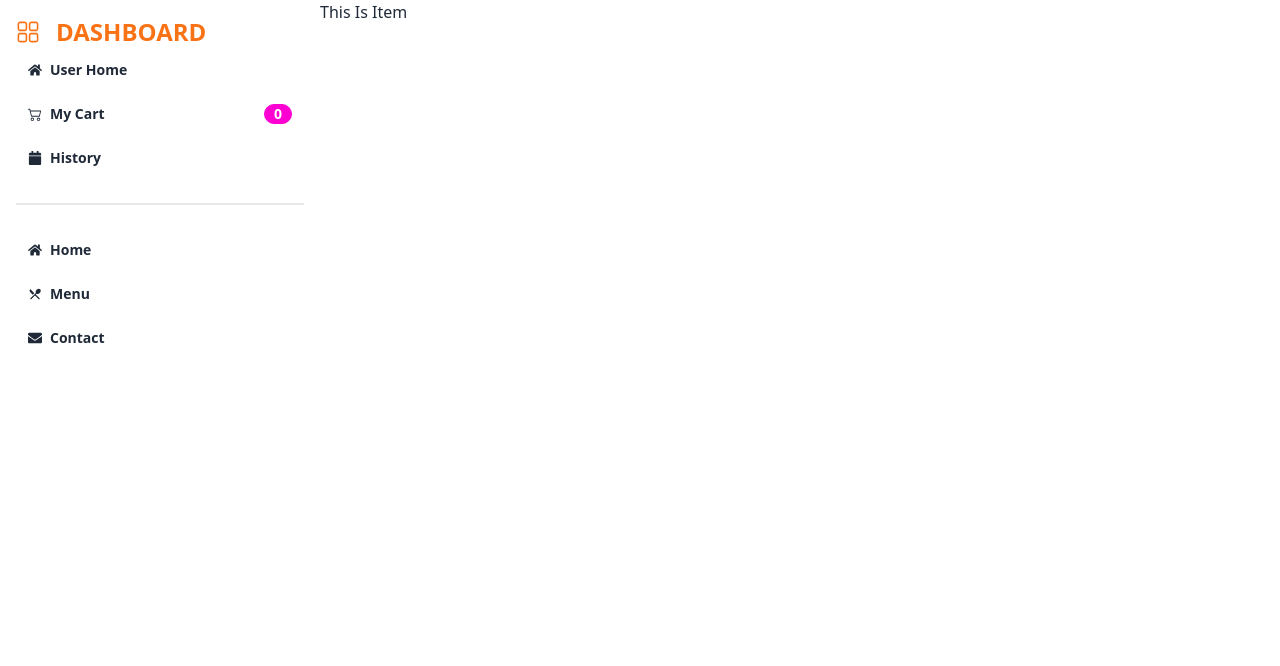
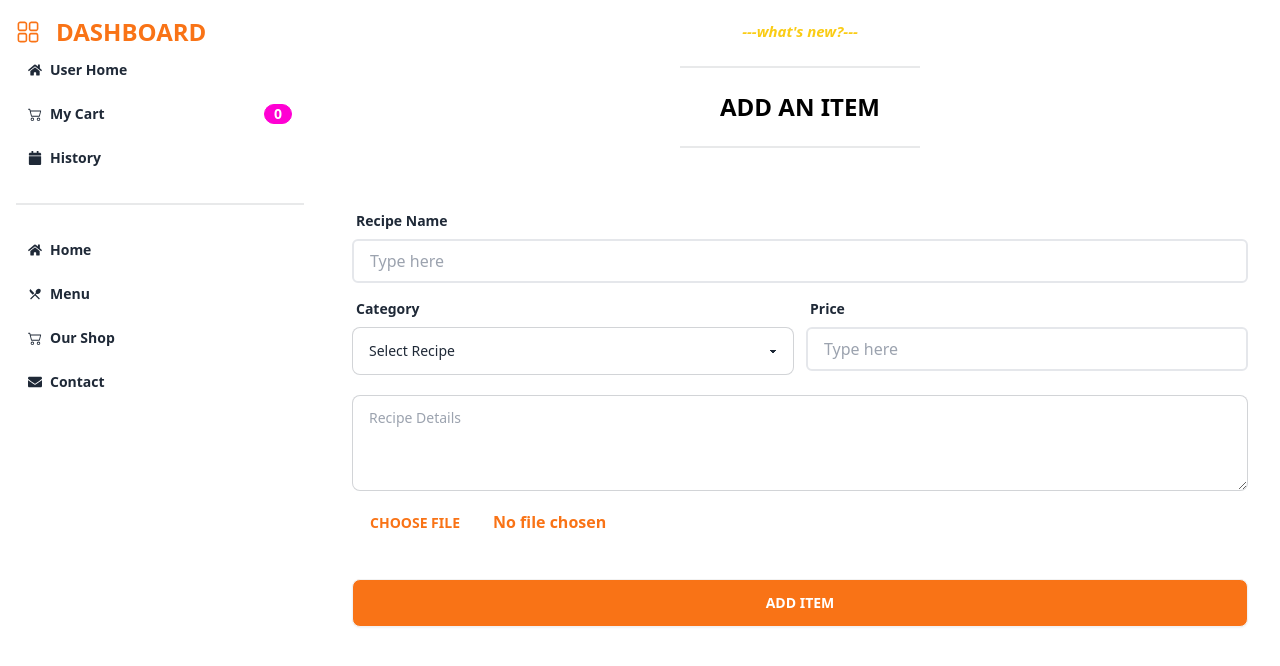
Before and after one commit to infan11/practice-bistro-projects-client, a React (Vite) app: page /dashboard/addItem in a window 1280 px wide. Shown: the top 666 px of the page. Built offline with nearby package versions, Linux system fonts and the light colour scheme; no server answers.

Commit message:
added add items .js

```diff
--- a/src/Componenets/Dashboard/AddItem/AddItem.jsx
+++ b/src/Componenets/Dashboard/AddItem/AddItem.jsx
@@ -1,9 +1,83 @@
+import toast from "react-hot-toast";
+import useAxiosSecure from "../../Hooks/useAxiosSecure";
+import { imageUpload } from "../../Hooks/useImage";
+import SectionTitle from "../../SectionTiltle/SectionTitle/SectionTitle";
 
 
 const AddItem = () => {
+   const axiosSecure = useAxiosSecure();
+    const handleAddItems = async event => {
+        event.preventDefault();
+        const form = event.target;
+        const name = form.name.value;
+        const category = form.category.value;
+        const price = parseFloat(form.price.value);
+        const recipe = form.recipe.value;
+        const image = form.image.files[0]
+        const imageData = await imageUpload(image)
+        console.log(imageData);
+        console.log(name, category, price, image);
+        const menuItem = {
+             name,
+             category,
+             price,
+             recipe,
+             image :imageData?.data?.display_url
+        }
+        axiosSecure.post("/menu" , menuItem)
+        .then(res => {
+            console.log(res.data);
+            if(res.data.insertedId){
+                toast.success("Successfully Add Item")
+            }
+        })
+    }
+
     return (
         <div>
-            This Is Item
+            <SectionTitle heading={"---what's new?---"} subHeading={"ADD AN ITEM"} />
+            <div>
+                <div className=" w-full ">
+                    <form onSubmit={handleAddItems} className="card-body">
+                        <div className="form-control">
+                            <label className="label">
+                                <span className="label-text font-bold">Recipe Name</span>
+                            </label>
+                            <input type="text" name='name' placeholder="Type here" className="border-2 p-2 w-full px-4 rounded-md" required />
+                        </div>
+                        <div className="flex justify-evenly   gap-3 mb-3">
+                            <div className="form-control w-1/2">
+                                <label className="label">
+                                    <span className="label-text font-bold">Category</span>
+                                </label>
+                                <select className="select select-bordered  p-2 w-full px-4 " name="category">
+                                    <option disabled selected>Select Recipe</option>
+                                    <option>salad</option>
+                                    <option>drinks</option>
+                                    <option>soups</option>
+                                    <option>dessert</option>
+                                    <option>pizza</option>
+
+                                </select>
+                            </div>
+                            <div className="form-control w-1/2 ">
+                                <label className="label">
+                                    <span className="label-text  font-bold">Price</span>
+                                </label>
+                                <input type="text" name='price' placeholder="Type here" className="border-2 p-2 w-full px-4 rounded-md" required />
+                            </div>
+
+                        </div>
+                        <textarea className="textarea textarea-bordered h-24" placeholder="Recipe Details" name="recipe"></textarea>
+                        <input type="file" name="image" accept="image/*" className="file-input file-input-ghost w-full text-orange-500 font-bold max-w-xs" />
+                        <div className="form-control mt-6">
+                            <button className="btn  bg-orange-500 font-bold text-white">ADD ITEM</button>
+                        </div>
+                    </form>
+
+
+                </div>
+            </div>
         </div>
     );
 };
--- a/src/Componenets/Dashboard/Dashboard/Dashboard.jsx
+++ b/src/Componenets/Dashboard/Dashboard/Dashboard.jsx
@@ -115,6 +115,13 @@ const Dashboard = () => {
         <li>
             <NavLink  className={({ isActive, isPending }) =>
     isPending ? "pending" : isActive ? "bg-orange-500 p-3 text-white font-bold" : "hover:bg-orange-500 hover:text-white p-3 font-bold"
+  } to="/ourShop">
+                <BsCart2 />
+                Our Shop</NavLink>
+        </li>
+        <li>
+            <NavLink  className={({ isActive, isPending }) =>
+    isPending ? "pending" : isActive ? "bg-orange-500 p-3 text-white font-bold" : "hover:bg-orange-500 hover:text-white p-3 font-bold"
   } to="/contactUs">
                 <FaEnvelope></FaEnvelope>
                 Contact</NavLink>
--- /dev/null
+++ b/src/Componenets/Hooks/useImage.jsx
@@ -0,0 +1,11 @@
+import axios from "axios"
+
+
+export const imageUpload = async photo => {
+    const formData = new FormData()
+    formData.append("image" , photo)
+    const {data} =  await axios.post(`https://api.imgbb.com/1/upload?key=${import.meta.env.VITE_IMAGEBB_API_KEY}`,
+
+formData    )
+return data
+}
```
Also changed, not shown: 1 other file (tests, documents, lock files or other folders).
